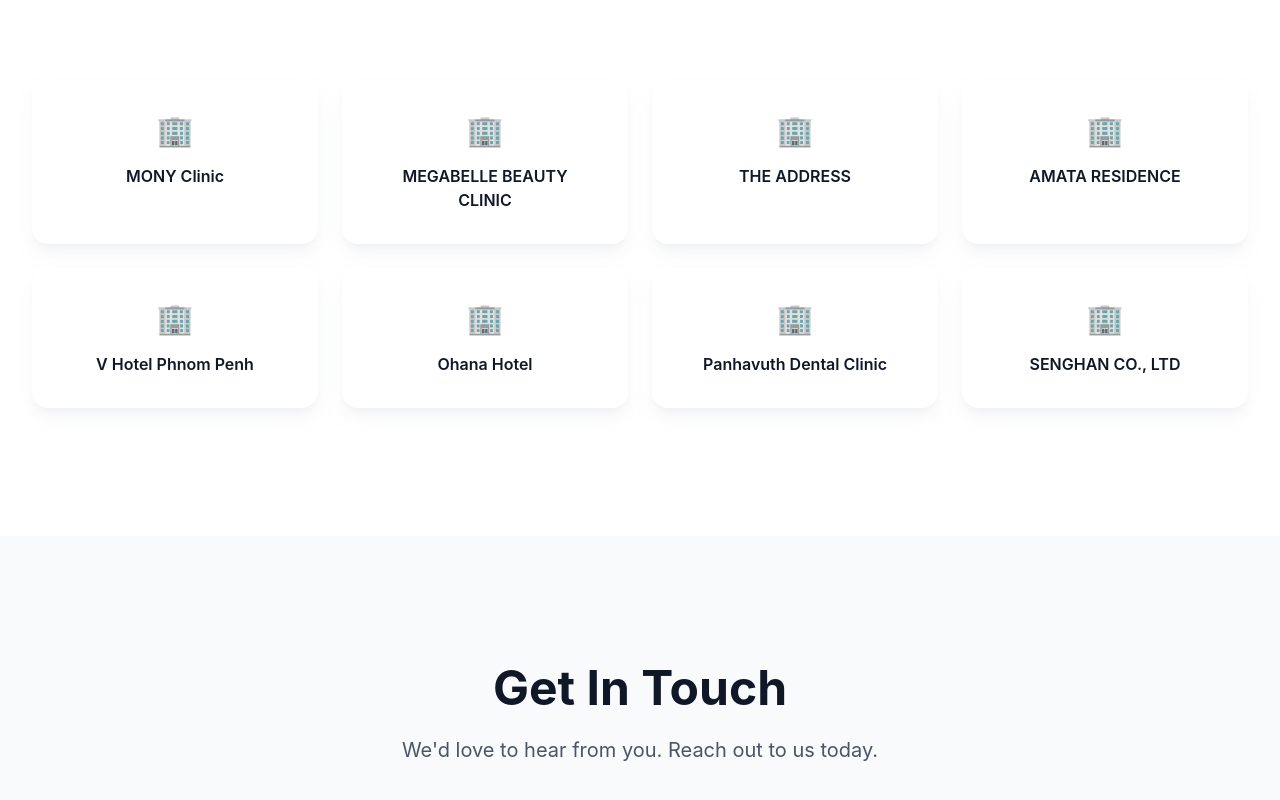
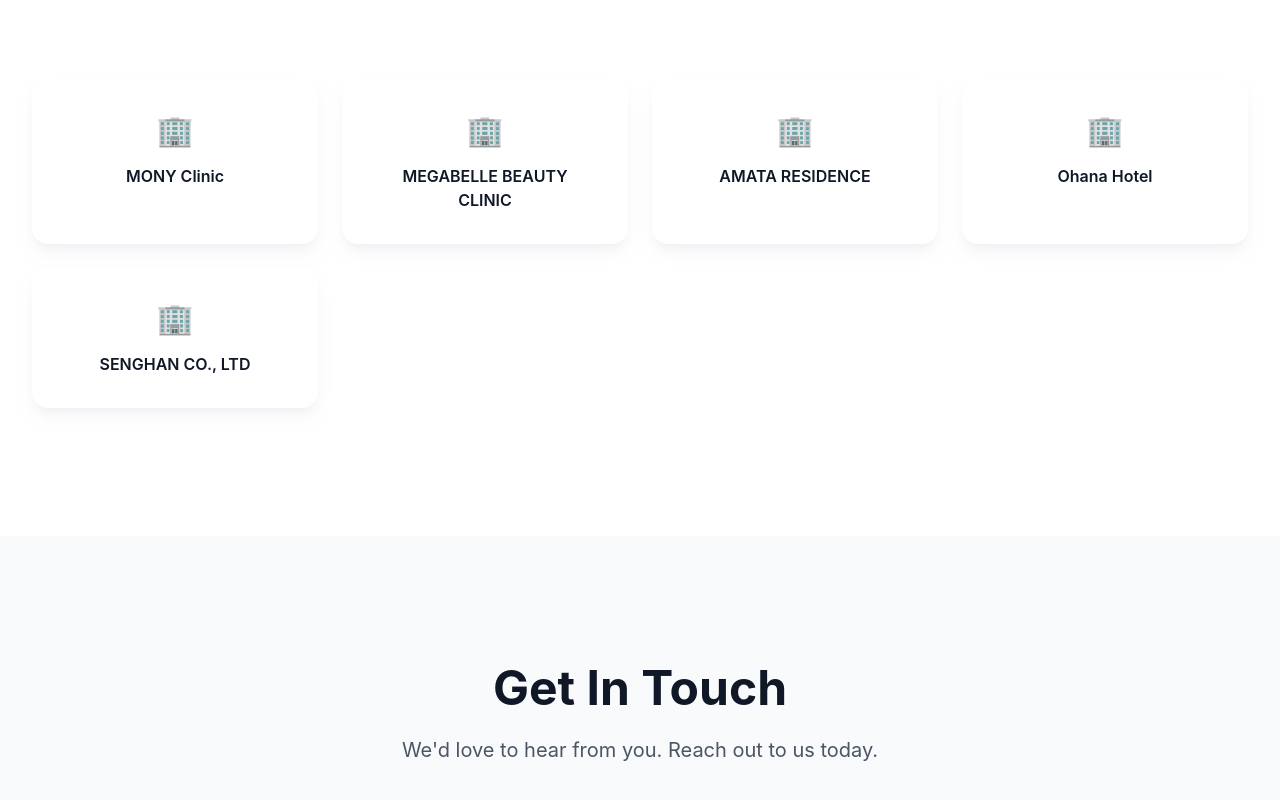
Before and after one commit to Zenji168168/v0-vlaser-working-the-best-one, a Next.js app: page / in a window 1280 px wide. Shown: the part 3365-4165 px from the top of the page. Built offline with nearby package versions, Linux system fonts and the light colour scheme.

Commit message:
chore: remove three clients from "Our Clients" section
Update client list to display 5 clients.

Co-authored-by: null <243700222+Zenji168168@users.noreply.github.com>

```diff
--- a/components/clients.tsx
+++ b/components/clients.tsx
@@ -6,11 +6,8 @@ import { Building2 } from 'lucide-react'
 const clients = [
   "MONY Clinic",
   "MEGABELLE BEAUTY CLINIC",
-  "THE ADDRESS",
   "AMATA RESIDENCE",
-  "V Hotel Phnom Penh",
   "Ohana Hotel",
-  "Panhavuth Dental Clinic",
   "SENGHAN CO., LTD",
 ]
 
```
